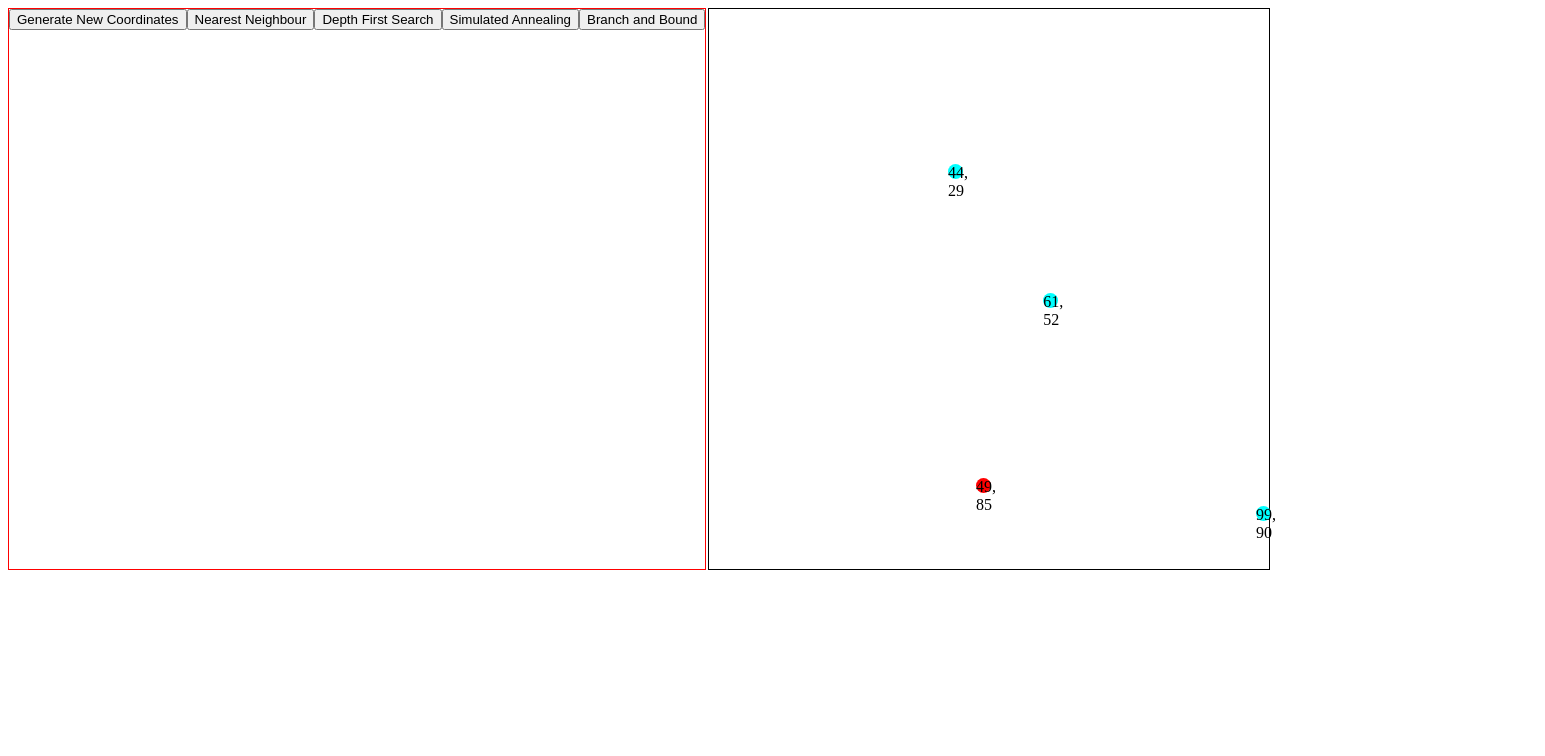
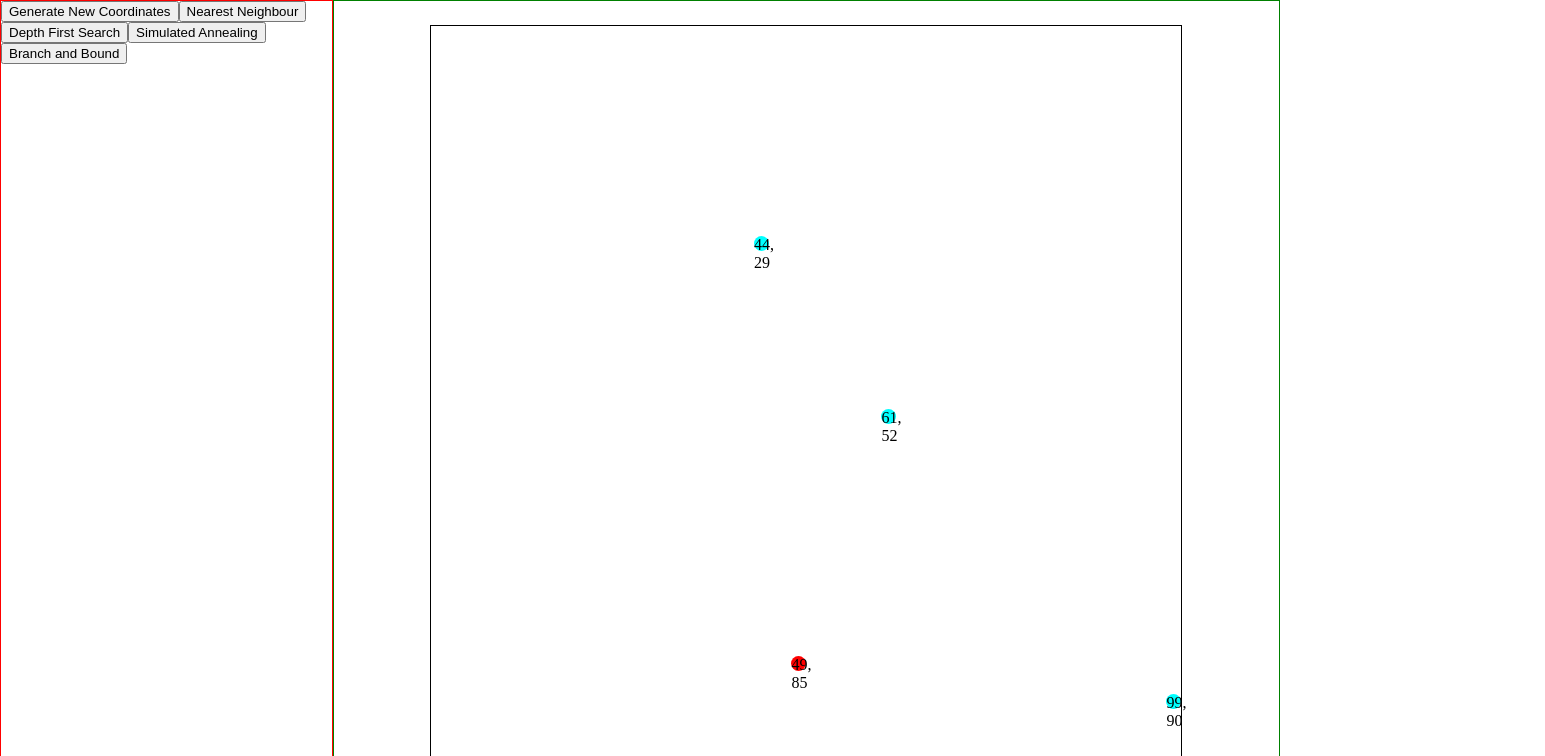
Before and after one commit to jateen67/tsp, a React (Vite) app: page / in a window 1280 px wide. Shown: the top 756 px of the page, 1545 px wide, since content can reach past the window. Built offline with nearby package versions, Linux system fonts and the light colour scheme.

Commit message:
declared basic containers

```diff
--- a/src/App.css
+++ b/src/App.css
@@ -1,13 +1,29 @@
 .container {
   display: flex;
+  height: 100%;
+  width: 100%;
+}
+
+.main-container {
+  height: 100%;
+  width: 100%;
+  border: 1px solid green;
 }
 
 .coordinate-container {
   position: relative;
-  height: 70vh;
-  width: 70vh;
+  height: 750px;
+  width: 750px;
   margin: 0 auto;
+  top: 50%;
+  transform: translate(0, -50%);
   border: 1px solid black;
+}
+
+.side-container {
+  height: 100%;
+  width: 35%;
+  border: 1px solid red;
 }
 
 .coordinate {
@@ -29,7 +45,3 @@
   width: 4%;
   transform-origin: left;
 }
-
-.side-container {
-  border: 1px solid red;
-}
--- a/src/App.tsx
+++ b/src/App.tsx
@@ -3,9 +3,9 @@ import TSPVisualizer from "./TSPVisualizer/TSPVisualizer";
 
 function App() {
   return (
-    <div>
+    <>
       <TSPVisualizer></TSPVisualizer>
-    </div>
+    </>
   );
 }
 
--- a/src/TSPVisualizer/TSPVisualizer.tsx
+++ b/src/TSPVisualizer/TSPVisualizer.tsx
@@ -300,6 +300,7 @@ export default function TSPVisualizer() {
         <button onClick={simulatedAnnealing}>Simulated Annealing</button>
         <button onClick={branchAndBound}>Branch and Bound</button>
       </div>
+      <div className="main-container">
         <div className="coordinate-container">
           {coords.map((items, idx) => {
             return (
@@ -331,12 +332,13 @@ export default function TSPVisualizer() {
                 style={{
                   left: `${items[0]}%`,
                   top: `${items[1]}%`,
-                width: `${distance}%`,
+                  width: "1%",
                 }}
               ></div>
             );
           })}
         </div>
       </div>
+    </div>
   );
 }
--- a/src/index.css
+++ b/src/index.css
@@ -0,0 +1,12 @@
+#root {
+  height: 100%;
+  margin: 0 auto;
+  overflow: hidden;
+}
+
+html,
+body {
+  height: 100%;
+  width: 100%;
+  margin: 0 auto;
+}
```
Lines whose indentation alone changed are shown as unchanged.
